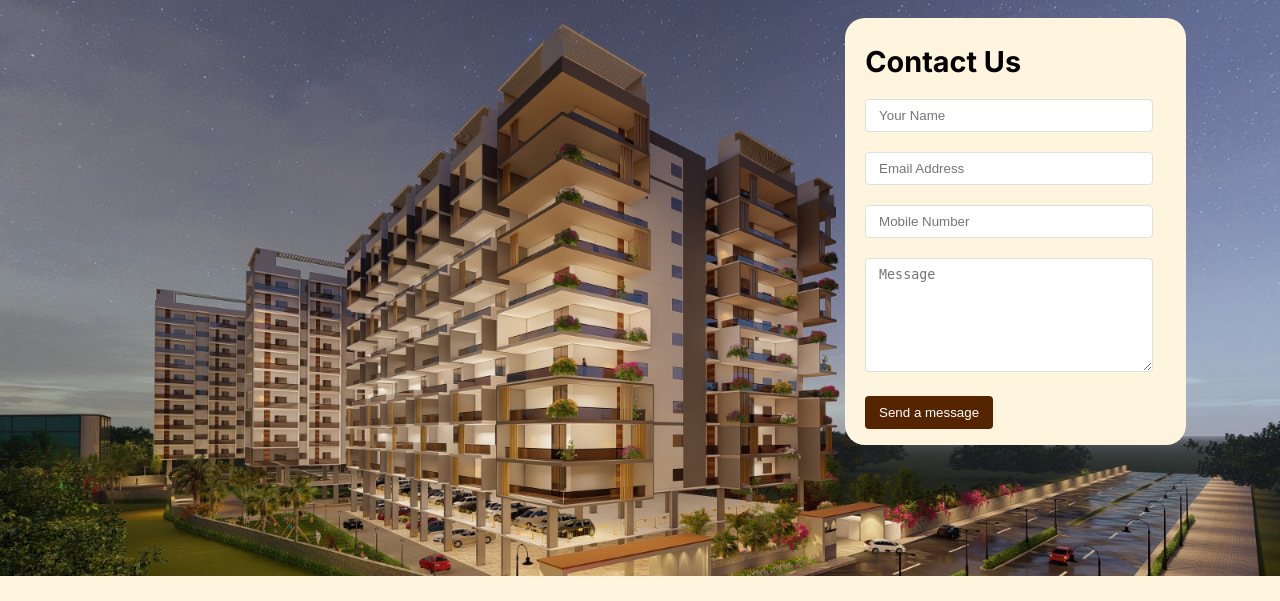
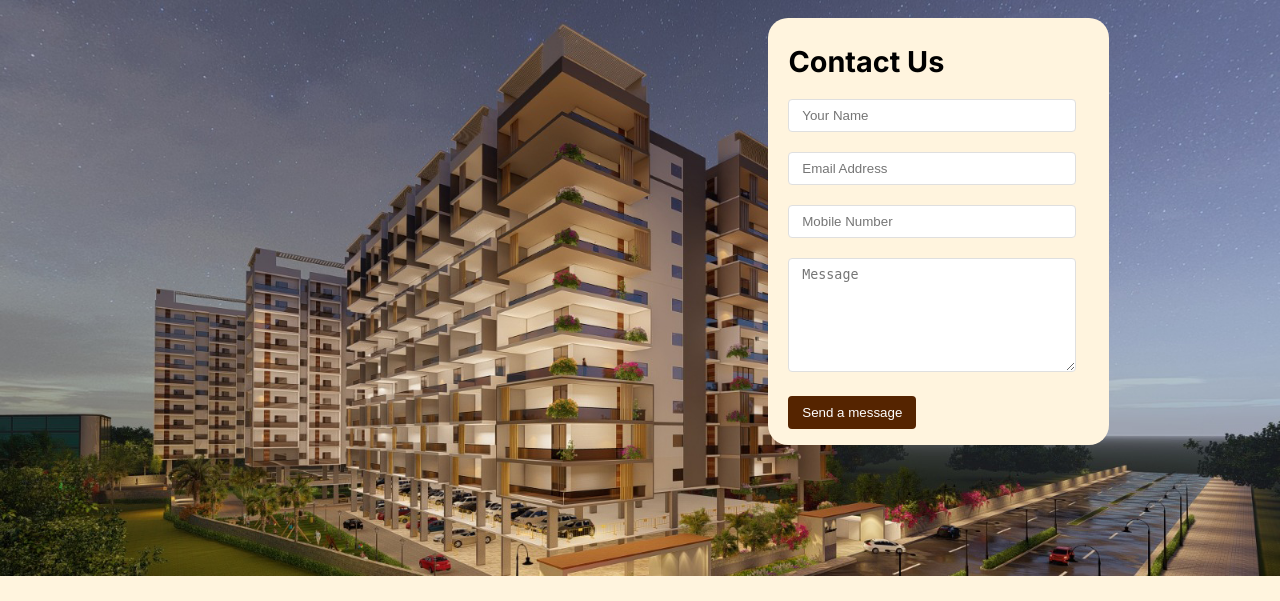
Before and after one commit to vishwashcv/serene-vistas, a PHP site: page / in a window 1280 px wide. Shown: the part 106-707 px from the top of the page. Run offline with PHP 8.4, Linux system fonts and the light colour scheme.

Commit message:
8th commit

```diff
--- a/style.css
+++ b/style.css
@@ -375,6 +375,7 @@ body {
 
   .form{
     top: 3%;
+    left: 60vw;
     }
   .form-card{
     height: 49%;
```
